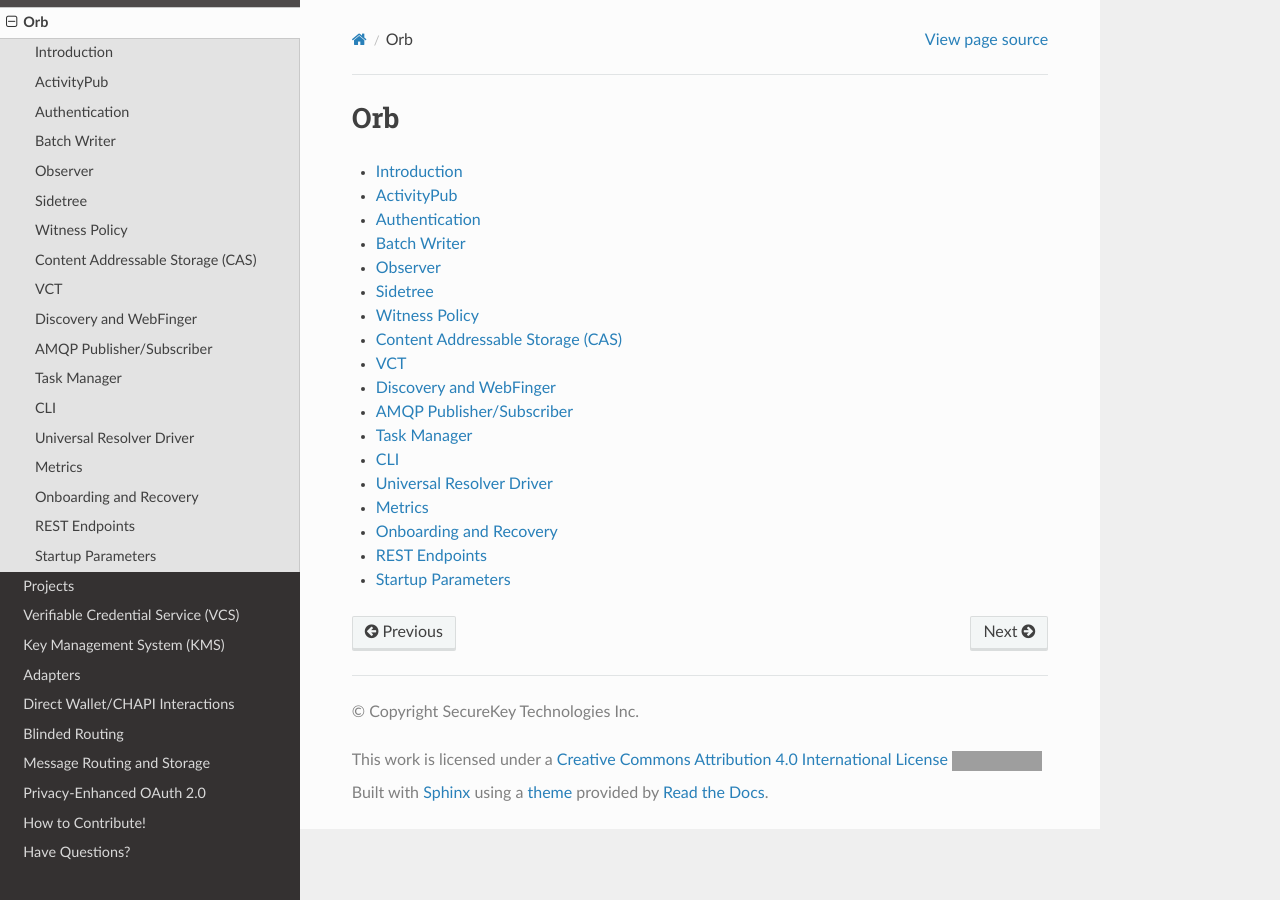
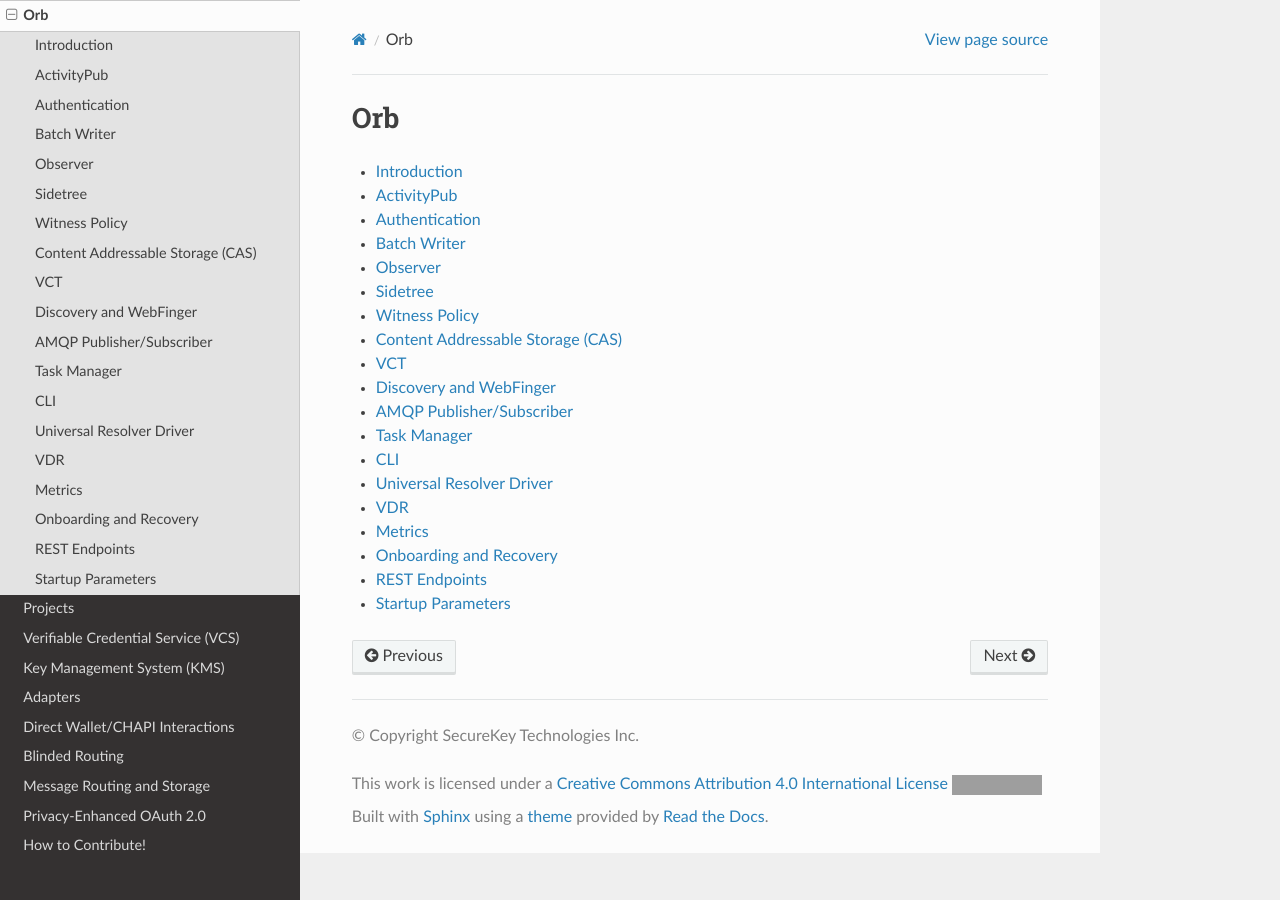
Before and after one commit to trustbloc/docs, a Sphinx documentation site: the page built from docs/source/orb/index.rst, in a window 1280 px wide. Built offline with Sphinx 7.4.7 and the Read the Docs theme 2.0.0, drawn with Linux system fonts in a browser that asks for light colours; some of the changed lines change nothing that is shown; grey boxes are pictures that could not be loaded.

Commit message:
docs: add VDR template doc
Signed-off-by: Firas Qutishat <firas.qutishat@securekey.com>

````diff
--- a/docs/source/orb/index.rst
+++ b/docs/source/orb/index.rst
@@ -18,6 +18,7 @@ Orb
    taskmanager.md
    cli.md
    driver.md
+   vdr.md
    metrics.md
    onboardrecover.md
    restendpoints.md
--- /dev/null
+++ b/docs/source/orb/vdr.md
@@ -0,0 +1,128 @@
+# VDR
+VDR used to manage DID operation.
+
+## New
+New will return new instance of Orb VDR.
+
+``
+func New(keyRetriever KeyRetriever, opts ...Option) (*VDR, error)
+``
+
+### Key Retriever interface
+Key Retriever is used to manage operation keys.
+
+#### GetNextRecoveryPublicKey
+GetNextRecoveryPublicKey is called in recover DID to get the recover next public key. This public key will be used to
+verify next recover request (the client need to use the private key to sign next recover request).
+
+``
+GetNextRecoveryPublicKey(didID, commitment string) (crypto.PublicKey, error)
+``
+
+#### GetNextUpdatePublicKey
+GetNextUpdatePublicKey is called in update and recover DID to get the update next public key. This public key will be used to
+verify next update request (the client need to use the private key to sign next update request).
+
+``
+GetNextUpdatePublicKey(didID, commitment string) (crypto.PublicKey, error)
+``
+
+#### GetSigningKey
+GetSigningKey is called in update,recover and deactivate DID to get the private key. This private key will be used to
+sign update,recover and deactivate request.
+
+OperationType update need private key for update DID request.
+OperationType recover need private key for recover or deactivate DID request.
+
+``
+GetSigningKey(didID string, ot OperationType, commitment string) (crypto.PrivateKey, error)
+``
+
+### New options
+VDR New method options.
+
+#### WithHTTPClient
+WithHTTPClient option is for custom http client.
+
+```
+WithHTTPClient(httpClient *http.Client) Option
+```
+
+#### WithTLSConfig
+WithTLSConfig option is for definition of secured HTTP transport using a tls.Config instance.
+
+```
+func WithTLSConfig(tlsConfig *tls.Config) Option
+```
+
+#### WithUnanchoredMaxLifeTime
+WithUnanchoredMaxLifeTime option is max time for unanchored to be trusted.
+
+```
+func WithUnanchoredMaxLifeTime(duration time.Duration) Option
+```
+
+#### WithVerifyResolutionResultType
+WithVerifyResolutionResultType option is set verify resolution result type.
+
+VerifyResolutionResultType Types:
+* All: will not trust server and verify provided resolution result from server against resolution result that is assembled
+  from published (DID anchored) and unpublished (DID not anchored yet) operations.
+* Unpublished: will not trust server and verify provided resolution result from server against resolution result that is assembled
+  from unpublished operations (DID not anchored yet).
+* None: will trust server and not verify document.
+
+```
+func WithVerifyResolutionResultType(v VerifyResolutionResultType) Option
+```
+
+#### WithAuthToken
+WithAuthToken option add auth token.
+
+```
+func WithAuthToken(authToken string) Option
+```
+
+#### WithDomain
+WithDomain option add Orb domains that vdr will them to communicate.
+
+To add multiple domains you need to call this option once for each domain.
+
+```
+func WithDomain(domain string) Option
+```
+
+#### WithDocumentLoader
+WithDocumentLoader option overrides the default JSONLD document loader used when processing JSONLD DID documents.
+
+```
+func WithDocumentLoader(l jsonld.DocumentLoader) Option
+```
+
+## Create
+Create used to create new Orb DID.
+
+``
+func Create(did *docdid.Doc, opts ...vdrapi.DIDMethodOption) (*docdid.DocResolution, error)
+``
+
+## Read
+Read used to resolve Orb DID.
+
+``
+func Read(did string, opts ...vdrapi.DIDMethodOption) (*docdid.DocResolution, error)
+``
+
+## Update
+Update used to update or recover Orb DID.
+
+``
+func Update(didDoc *docdid.Doc, opts ...vdrapi.DIDMethodOption) error
+``
+
+## Deactivate
+Deactivate used to deactivate Orb DID.
+
+``
+func Deactivate(didID string, opts ...vdrapi.DIDMethodOption) error
+``
````
